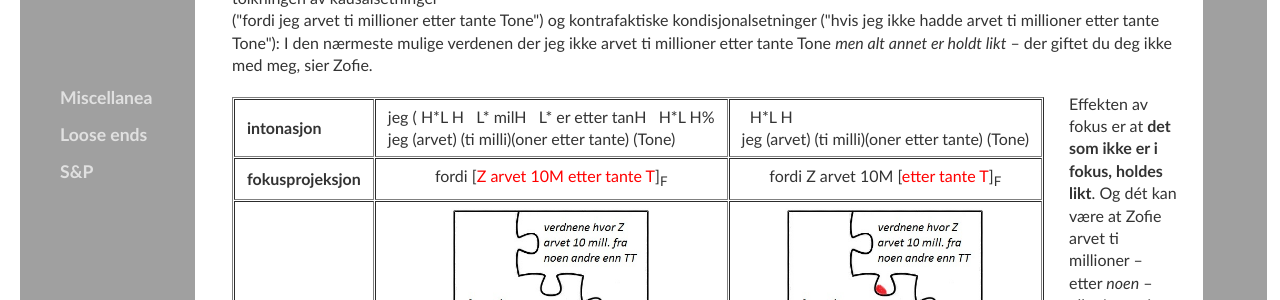
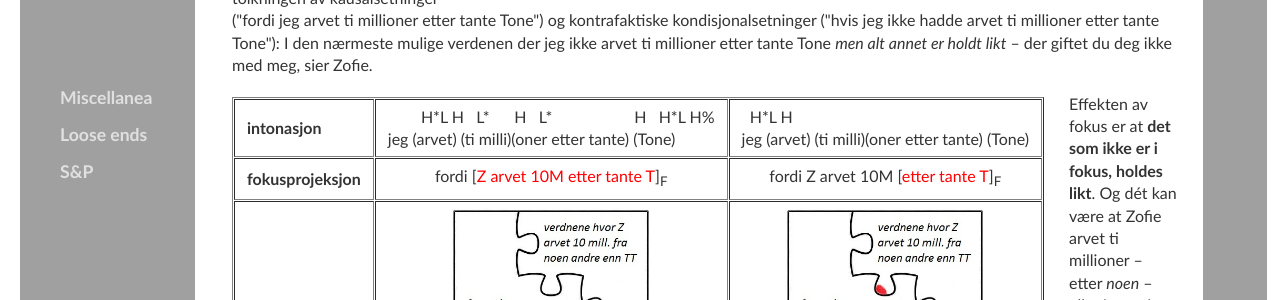
Before and after one commit to kjelljs/kjelljs.github.io, a Jekyll site: the page built from dissemination/vitsen.html, in a window 1280 px wide and 900 px high, scrolled down 1460 px. Shown: the part 235-535 px from the top of the window. Built offline with Jekyll 4.4.1, drawn with Linux system fonts in a browser that asks for light colours.

Commit message:
Update vitsen.html

```diff
--- a/dissemination/vitsen.html
+++ b/dissemination/vitsen.html
@@ -122,7 +122,7 @@ figcaption {
 	<thead>
 		<tr>
 			<th style="text-align: left">intonasjon</th>
-			<td style="text-align: left"><span style="text-color: white">jeg (</span> H*L H &nbsp; L* <span style="text-color: white">mil</span>H &nbsp; L* <span style="text-color: white">er etter tan</span>H &nbsp; H*L H%</br>jeg (arvet) (ti milli)(oner etter tante) (Tone)</td>
+			<td style="text-align: left"><span style="color:white">jeg (</span> H*L H &nbsp; L* <span style="color:white">mil</span>H &nbsp; L* <span style="color: white">er etter tan</span>H &nbsp; H*L H%</br>jeg (arvet) (ti milli)(oner etter tante) (Tone)</td>
 			<td style="text-align: left">&nbsp; H*L H &nbsp; </br>jeg (arvet) (ti milli)(oner etter tante) (Tone)</td>
 		</tr>
 	</thead>
```
